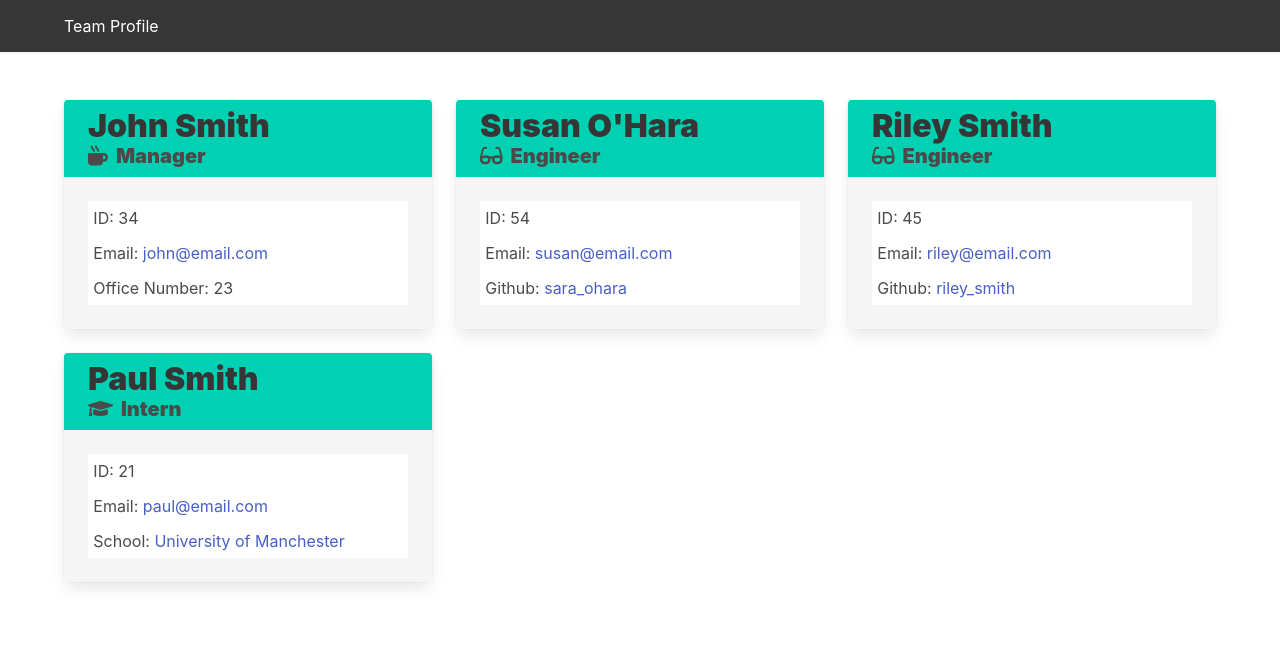
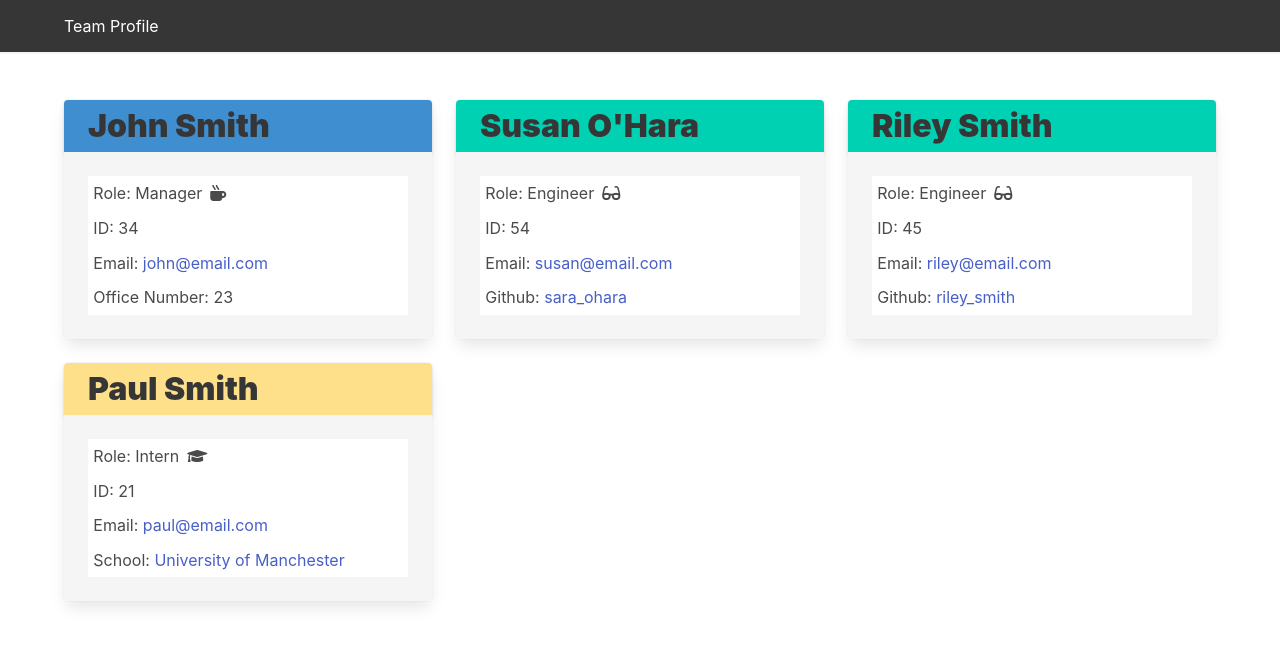
Before and after one commit to AidKool/team-profile-generator, a website: page dist/index.html in a window 1280 px wide. Drawn offline with nearby package versions, Linux system fonts and the light colour scheme.

Commit message:
Reformat cards

```diff
--- a/dist/index.html
+++ b/dist/index.html
@@ -29,11 +29,11 @@
         <div class="columns is-flex is-flex-wrap-wrap">
           <div class="column is-12-mobile is-6-tablet is-4-desktop">
             <div class="card">
-              <div class="card-header has-background-primary is-flex is-flex-direction-column px-5 py-2">
+              <div class="card-header has-background-info is-flex is-flex-direction-column px-5 py-2">
                 <p class="title m-0">John Smith</p>
-                <p class="subtitle m-0"><i class="fas fa-mug-hot mr-2"></i>Manager</p>
               </div>
               <div class="card-content has-background-light">
+                <p>Role: Manager<i class="fas fa-mug-hot ml-2"></i></p>
                 <p>ID: 34</p>
                 <p>Email: <a href="mailto:john@email.com">john@email.com</a></p>
                 <p>Office Number: 23</p>
@@ -44,9 +44,9 @@
             <div class="card">
               <div class="card-header has-background-primary is-flex is-flex-direction-column px-5 py-2">
                 <p class="title m-0">Susan O'Hara</p>
-                <p class="subtitle m-0"><i class="fas fa-glasses mr-2"></i>Engineer</p>
               </div>
               <div class="card-content has-background-light">
+                <p>Role: Engineer<i class="fas fa-glasses ml-2"></i></p>
                 <p>ID: 54</p>
                 <p>Email: <a href="mailto:susan@email.com">susan@email.com</a></p>
                 <p>Github: <a href="https://www.github.com/sara_ohara">sara_ohara</a></p>
@@ -57,9 +57,9 @@
             <div class="card">
               <div class="card-header has-background-primary is-flex is-flex-direction-column px-5 py-2">
                 <p class="title m-0">Riley Smith</p>
-                <p class="subtitle m-0"><i class="fas fa-glasses mr-2"></i>Engineer</p>
               </div>
               <div class="card-content has-background-light">
+                <p>Role: Engineer<i class="fas fa-glasses ml-2"></i></p>
                 <p>ID: 45</p>
                 <p>Email: <a href="mailto:riley@email.com">riley@email.com</a></p>
                 <p>Github: <a href="https://www.github.com/riley_smith">riley_smith</a></p>
@@ -68,11 +68,11 @@
           </div>
           <div class="column is-12-mobile is-6-tablet is-4-desktop">
             <div class="card">
-              <div class="card-header has-background-primary is-flex is-flex-direction-column px-5 py-2">
+              <div class="card-header has-background-warning is-flex is-flex-direction-column px-5 py-2">
                 <p class="title m-0">Paul Smith</p>
-                <p class="subtitle m-0"><i class="fas fa-graduation-cap mr-2"></i>Intern</p>
               </div>
               <div class="card-content has-background-light">
+                <p>Role: Intern<i class="fas fa-graduation-cap ml-2"></i></p>
                 <p>ID: 21</p>
                 <p>Email: <a href="mailto:paul@email.com">paul@email.com</a></p>
                 <p>School: <a href="https://www.manchester.ac.uk/">University of Manchester</a></p>
```
